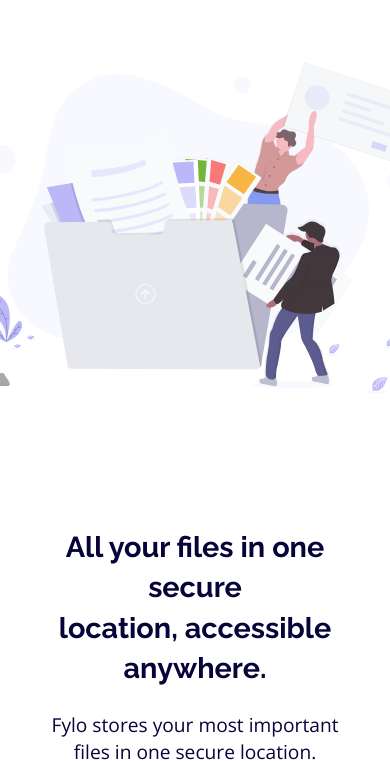
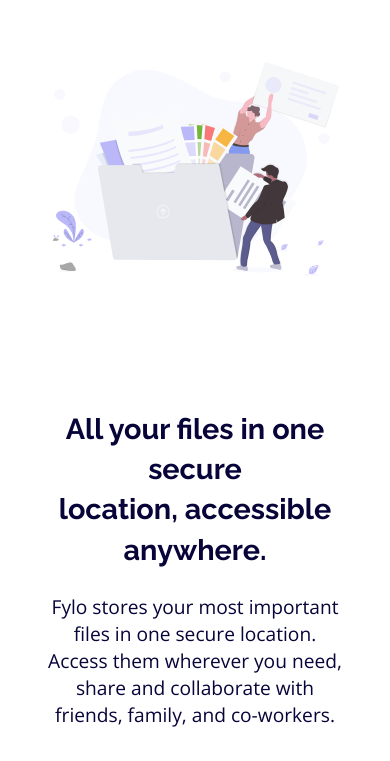
Before and after one commit to edvanbarbosa/fylo-landing-page-with-two-column-layout-master, a plain HTML site: page index.html in a window 390 px wide. Shown: the part 83-844 px from the top of the page. Drawn offline with nearby package versions, Linux system fonts and the light colour scheme.

Commit message:
Update style.css

```diff
--- a/style.css
+++ b/style.css
@@ -346,7 +346,7 @@ ul a:hover{
         justify-content: space-between;
     }
     .illustration{
-        width: 28rem;
+        width: 18rem;
         animation: 1.4s aparecer ease-in;
         margin-bottom: 8rem;
     }
```
